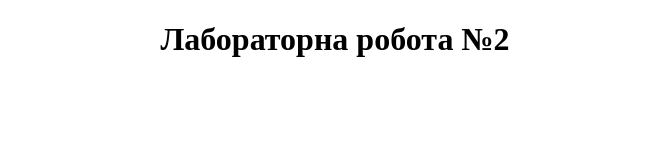
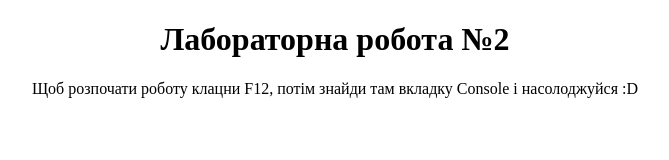
Before and after one commit to Mykola-maker/Web-programming, a plain HTML site: page Lab2/index.html in a window 1280 px wide. Shown: the whole page, without its empty margins (305-974 px from the left). Drawn offline with Linux system fonts and the light colour scheme.

Commit message:
Update index.html

```diff
--- a/Lab2/index.html
+++ b/Lab2/index.html
@@ -7,7 +7,7 @@
 </head>
 <body>
     <center><h1>Лабораторна робота №2</h1></center>
-
+    <center><p>Щоб розпочати роботу клацни F12, потім знайди там вкладку Console і насолоджуйся :D</p></center>
     <script src="script.js"></script>
 </body>
 </html>
```
